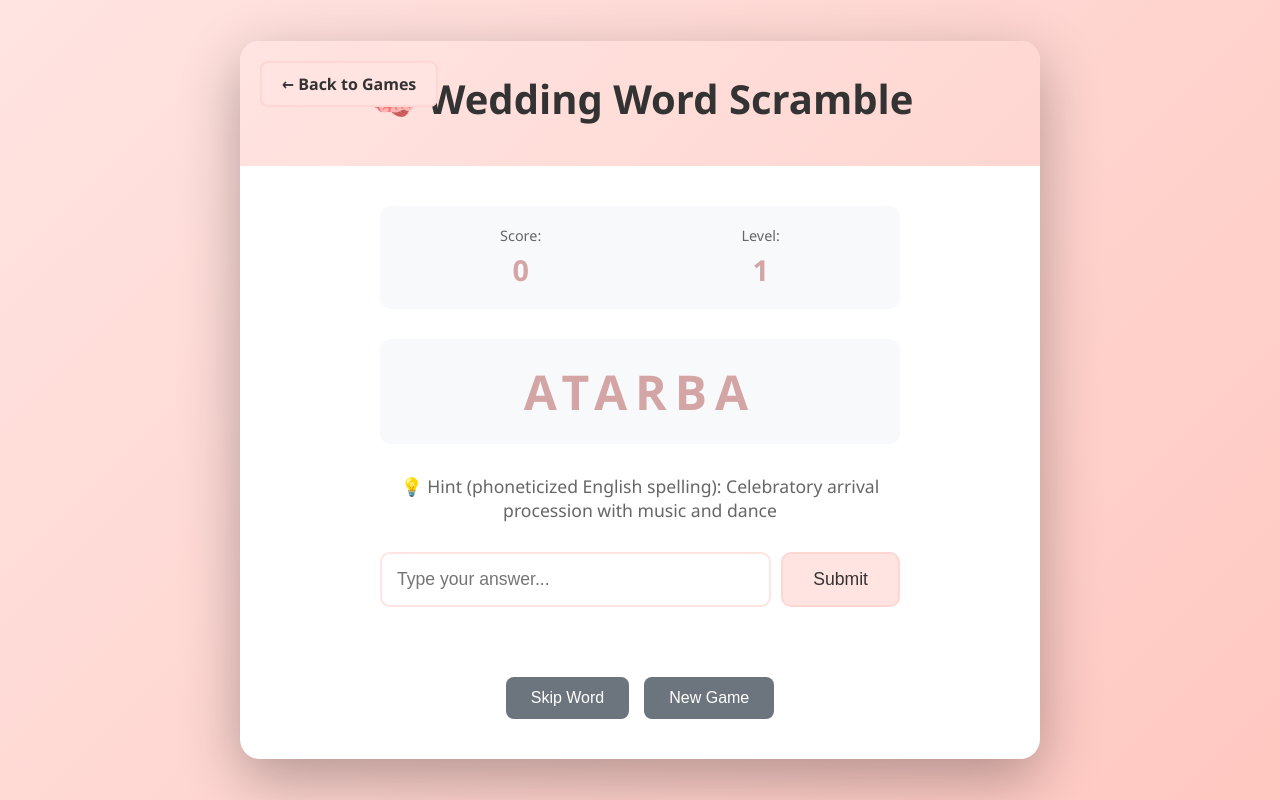
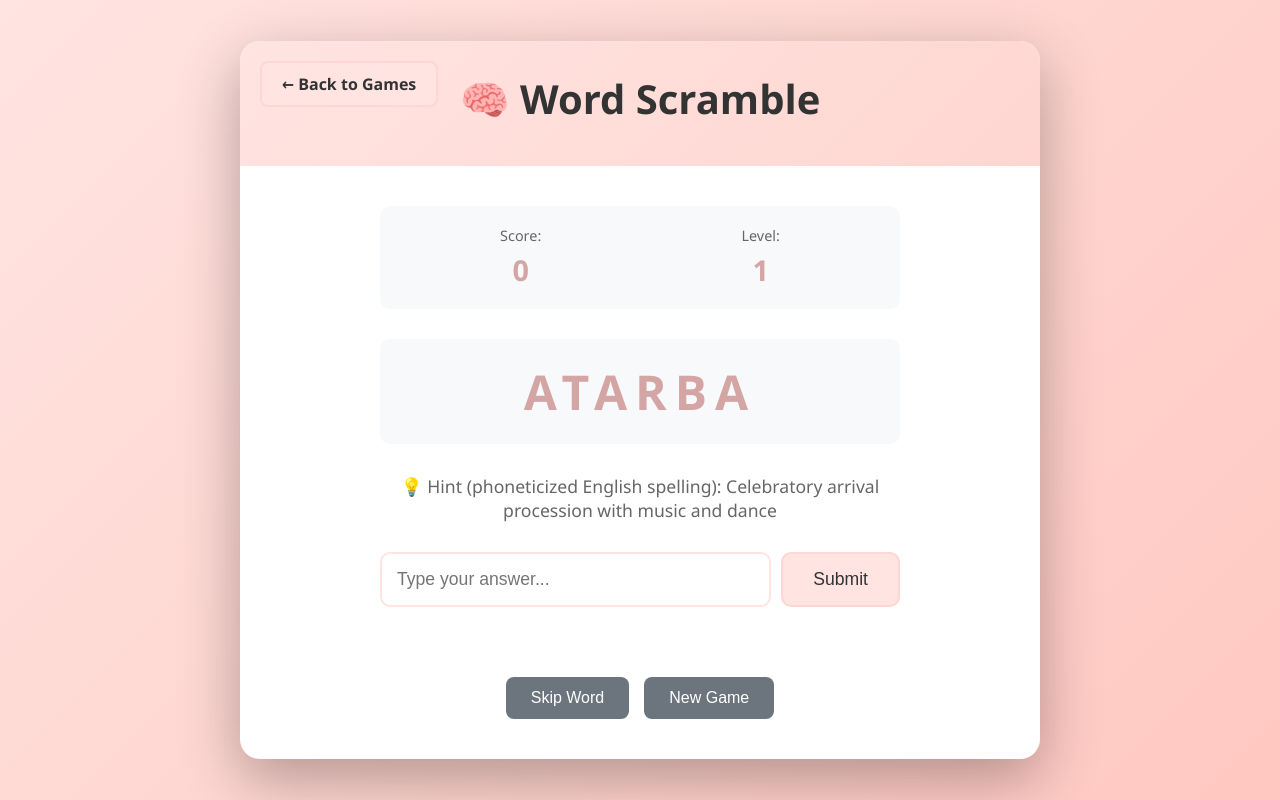
Before and after one commit to Akumarr/ishnik_games, a plain HTML site: page word-scramble.html in a window 1280 px wide. Drawn offline with Linux system fonts and the light colour scheme.

Commit message:
word scramble title

```diff
--- a/word-scramble.html
+++ b/word-scramble.html
@@ -10,7 +10,7 @@
     <div class="container">
         <header>
             <a href="index.html" class="back-button">← Back to Games</a>
-            <h1>🧠 Wedding Word Scramble</h1>
+            <h1>🧠 Word Scramble</h1>
         </header>
 
         <main class="game-area">
```
